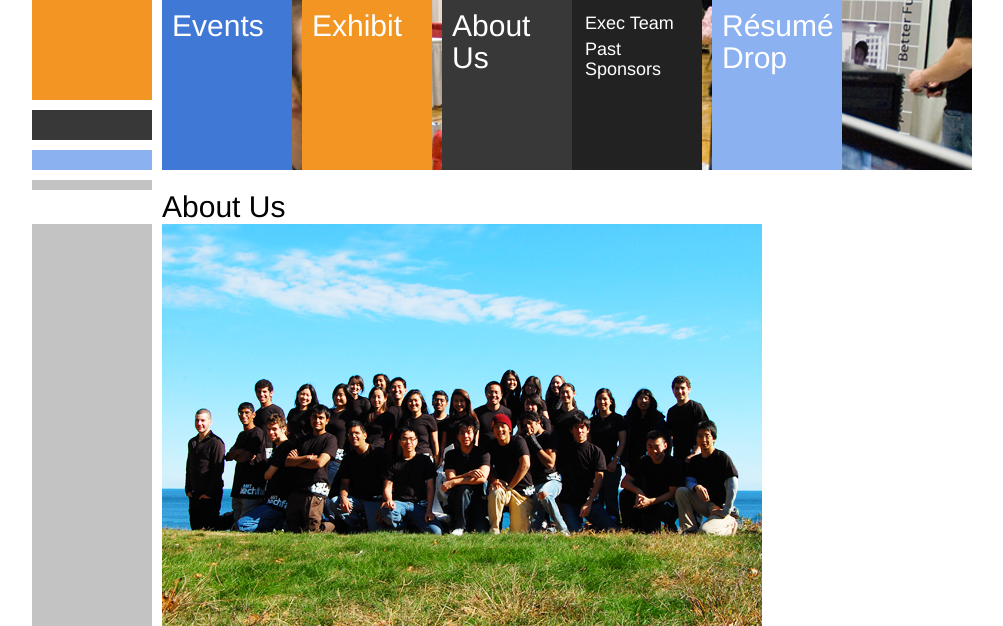
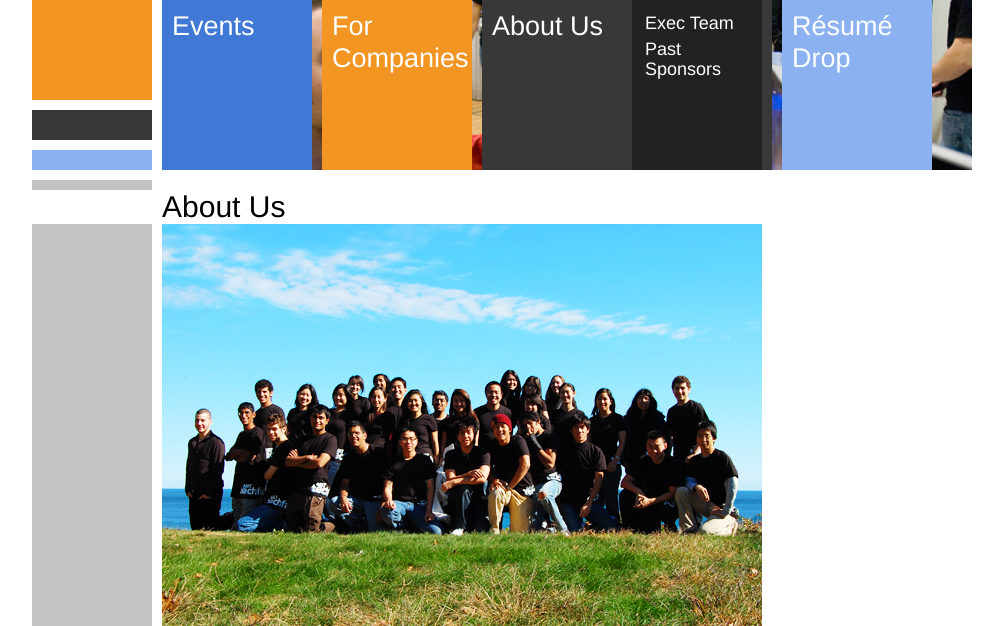
Before and after one commit to techx/techx-techfair-old, a PHP site: page /about/ in a window 1280 px wide. Shown: the part 100-726 px from the top of the page, without its empty margins (138-1141 px from the left). Run offline with PHP 8.4, Linux system fonts and the light colour scheme.

Commit message:
nav has trim, wider buttons, fits for companies

```diff
--- a/css/style.css
+++ b/css/style.css
@@ -129,67 +129,73 @@ body {
 	height: 20px;
 	background-color: #8bb1f1;
 }
-#photo {
+#navbar {
 	width: 810px;
 	height: 170px;
 	background-color: #DDD;
 }
-#photo li.main {
+#navbar li.main {
 	display: inline-block;
-	width: 130px;
+	width: 150px;
 	height: 170px;
 	background-color: #CCC;
 	float: left;
 	margin-right: 10px;
 }
-#photo li.main.current {
-	width: 260px;
+#navbar li.main.current {
+	width: 290px;
 }
-#photo li.main#s0 {
+#navbar li.main#s0 {
 	background-color: #4078d6;
 }
-#photo li.main#s1 {
+#navbar li.main#s1 {
 	background-color: #F29523;
 }
-#photo li.main#s2 {
+#navbar li.main#s2 {
 	background-color: #383838;
 }
-#photo li.main#s3 {
+#navbar li.main#s3 {
 	background-color: #8BB1F1;
 }
-#photo li.main a {
+#navbar li.main a {
 	display: inline-block;
-	width: 120px;
+	width: 140px;
 	height: 64px;
-	font-size: 30px;
+	font-size: 27px;
 	line-height: 32px;
 	padding: 10px 0 96px 10px;
 	color: white;
 	text-decoration: none;
 	float: left;
 }
-#photo li.main a:hover {
+#navbar li.main a span {
+	font-size: 22px;
+	line-height: 24px;
+	position: relative;
+	top: -10px;
+}
+#navbar li.main a:hover {
 	background-color: #CCC;
 }
-#photo .hidden {
+#navbar .hidden {
 	display: none;
 }
-#photo .shown {
+#navbar .shown {
 	width: 130px;
 	height: 160px;
 	padding: 10px 0 0;
 	float: left;
 }
-#photo li.main#s0 ul {
+#navbar li.main#s0 ul {
 	background-color: #3366CC;
 }
-#photo li.main#s1 ul {
+#navbar li.main#s1 ul {
 	background-color: #DA8531;
 }
-#photo li.main#s2 ul {
+#navbar li.main#s2 ul {
 	background-color: #222;
 }
-#photo li.main ul a {
+#navbar li.main ul a {
 	float: none !important;
 	display: block !important;
 	font-size: 18px !important;
@@ -199,7 +205,7 @@ body {
 	margin-left: 10px;
 	width: 104px;
 }
-#photo li.main ul a:hover {
+#navbar li.main ul a:hover {
 	background-color: #CCC;
 }
 .clearfix:after {
--- a/js/script.js
+++ b/js/script.js
@@ -1,16 +1,16 @@
 $(document).ready(function(){
 	$('.hidden').addClass('collapse').css('display','none').removeClass('hidden');
-	$('#photo .main').children('ul').each(function(){
+	$('#navbar .main').children('ul').each(function(){
 		var el = $(this);
 		var elParent = $(this).parent();
 		$(this).prev().hover(function(){
 			if (el.hasClass('collapse'))
 			{
 				var duration = 200;
-				$('#photo .shown').parent().stop().animate({width:'130'},duration);
-				$('#photo .shown').removeClass('shown').addClass('collapse').hide();
+				$('#navbar .shown').parent().stop().animate({width:'150'},duration);
+				$('#navbar .shown').removeClass('shown').addClass('collapse').hide();
 				el.addClass('shown').removeClass('collapse').show();
-				elParent.stop().animate({width:'260'},duration);
+				elParent.stop().animate({width:'290'},duration);
 			}
 		},function(){});
 	});
--- a/pages/exhibit/apply.php
+++ /dev/null
@@ -1,2 +0,0 @@
-<h1>2011 Corporate Application</h1>
-<p>If you are an innovative company in the technology industry we'd love to have you at TechFair! To apply for TechFair 2011, please email <a href="mailto:techfair-cr-head@mit.edu">techfair-cr-head@mit.edu</a>.</p>
--- a/pages/exhibit/portal.php
+++ /dev/null
@@ -1 +0,0 @@
-<h1>Portal</h1>
--- a/parts/head.php
+++ b/parts/head.php
@@ -18,7 +18,7 @@ function make_head($title)
 	<script type="text/javascript" src="/js/cufon-yui.js"></script>
 	<script type="text/javascript" src="/js/Helvetica.font.js"></script>
 	<script type="text/javascript">
-		Cufon.replace('#photo a, #content h1, h2, h3, label, .success, button');
+		Cufon.replace('#navbar a, #content h1, h2, h3, label, .success, button');
 	</script>
 	<script type="text/javascript" src="/js/script.js"></script>
 <?php
--- a/parts/header.php
+++ b/parts/header.php
@@ -18,7 +18,7 @@ function make_header($sectionName,$subSectionName,$routes)
 			<div id="navleft2"></div>
 			<div id="navleft3"></div>
 		</div>
-		<div id="photo" class="navEl" style="background:url(/img/banners/<?php echo rand(1,8)?>.png);">
+		<div id="navbar" class="navEl" style="background:url(/img/banners/<?php echo rand(1,8)?>.png);">
 			<ul>
 			<?php
 			$k = 0;
--- a/parts/routevar.php
+++ b/parts/routevar.php
@@ -39,22 +39,22 @@ $routes = array(
 			'name' => 'Afterparty'
 		),
 	),
-	//exhibit is a folder, has a name property
-	'exhibit' => array(
-		'name' => 'Exhibit',
+	//companies is a folder, has a name property
+	'companies' => array(
+		'name' => 'For Companies',
 		//'' is the root, has same name as folder
 		'' => array(
 			'title' => 'Why TechFair / '.$basetitle,
-			'content' => 'pages/exhibit/why.php'
+			'content' => 'pages/companies/why.php'
 		),
 		'packages' => array(
 			'title' => 'Sponsorship / '.$basetitle,
-			'content' => 'pages/exhibit/packages.php',
+			'content' => 'pages/companies/packages.php',
 			'name' => 'Sponsorship Packages'
 		),
 		'apply' => array(
 			'title' => 'Apply to the Fair / '.$basetitle,
-			'content' => 'pages/exhibit/apply.php',
+			'content' => 'pages/companies/apply.php',
 			'name' => 'Apply to the Fair'
 		),
 		'portal' => array(
```
Also changed, not shown: pages/exhibit/packages.php (deleted, +0 -111 lines), pages/exhibit/why.php (deleted, +0 -8 lines).
